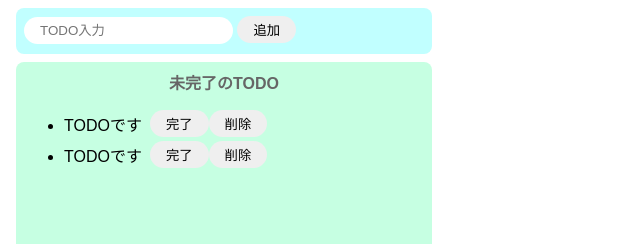
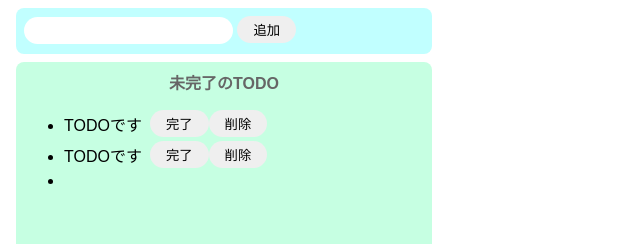
Before and after one commit to ntsubasao/todo-jsonly, a website built with Parcel: page index.html in a window 1280 px wide. Both pictures are taken after a click on the button "追加". Shown: the top 244 px of the page, 0-640 px from the left. Built offline with nearby package versions, Linux system fonts and the light colour scheme.

Commit message:
javascript

```diff
--- a/index.html
+++ b/index.html
@@ -7,13 +7,13 @@
 
   <body>
     <div class="input-area">
-      <input placeholder="TODO入力" />
-      <button>追加</button>
+      <input id="add-text" "placeholder="TODO入力" />
+      <button id="add-button">追加</button>
     </div>
 
     <div class="imcompleted-area">
       <p class="title">未完了のTODO</p>
-      <ul>
+      <ul id="incomplete-list">
         <div class="list-row">
           <li>TODOです</li>
           <button>完了</button>
--- a/src/index.js
+++ b/src/index.js
@@ -1 +1,26 @@
 import "./styles.css";
+
+const onClickAdd = () => {
+  //テキストボックスの値を取得し、初期化する
+  const inputText = document.getElementById("add-text").value; //inputに入力された値だから、valueを使
+  document.getElementById("add-text").value = ""; //inputTextの内容を空にする
+
+  //div生成　DOM
+  const div = document.createElement("div");
+  div.className = "list-row";
+
+  //li生成
+  const li = document.createElement("li");
+  li.innerText = inputText;
+
+  //divタグの子要素に各要素を設定
+  div.appendChild(li);
+  console.log(div);
+
+  //未完了のリストに追加
+  document.getElementById("incomplete-list").appendChild(div);
+};
+
+document
+  .getElementById("add-button") //idにマッチするDocument要素を取得する
+  .addEventListener("click", () => onClickAdd()); //イベント(ボタンを押したなど)を検知したら、onClickを返す
```
